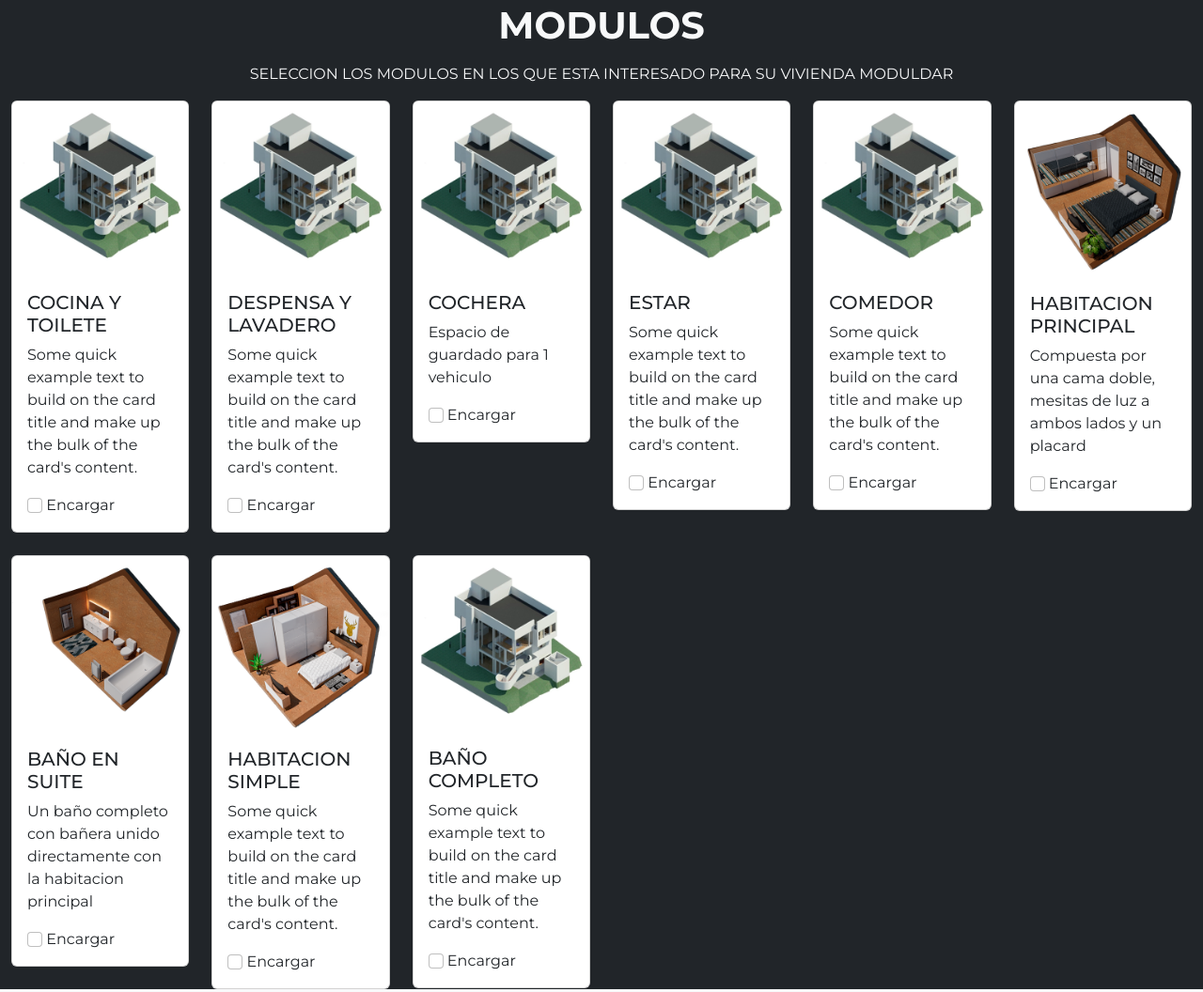
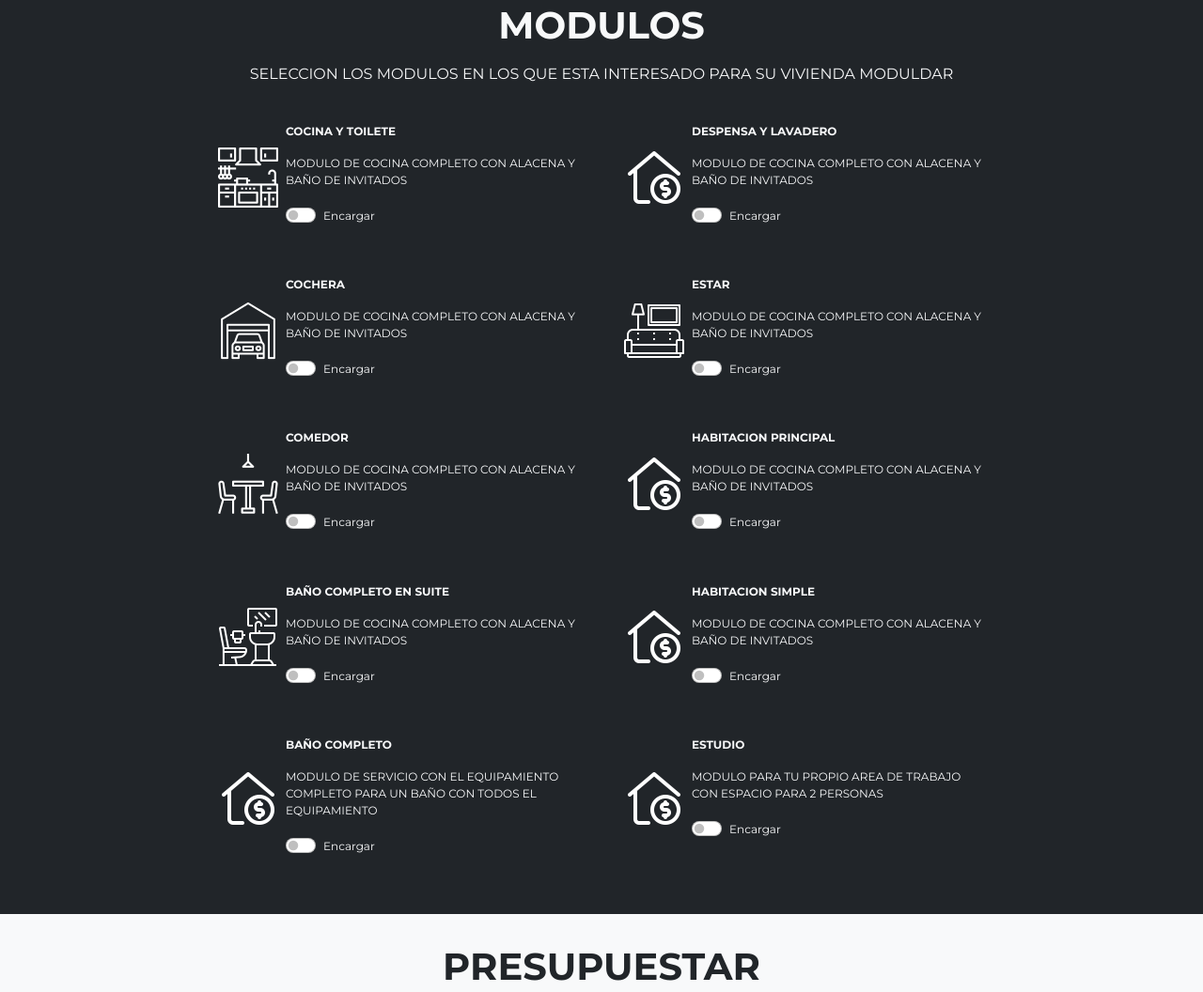
Before and after one commit to facundoheredia/CoderHouse_Javascript, a website with bundled scripts: page index.html in a window 1280 px wide. Shown: the part 1629-2685 px from the top of the page at 94% size. Built offline with nearby package versions, Linux system fonts and the light colour scheme.

Commit message:
modificado cards de modulos y diseño general de la pagina

```diff
--- a/index.html
+++ b/index.html
@@ -39,109 +39,164 @@
                     </section>
                 </div>
                 <!-- MODULOS Y PRESUPUESTAR -->
-                <div id="modulos" class="bg-dark d-flex flex-column justify-content-start align-items-center">
-                        <p class="text-light display-6 fw-bold">MODULOS</p>
-                        <p class="text-light">SELECCION LOS MODULOS EN LOS QUE ESTA INTERESADO PARA SU VIVIENDA MODULDAR</p>
-                        <div class="row row-cols-1 row-cols-md-6 g-4">
-                            <div class="col">
-                                <div class="card">
-                                    <img src="./assets/images/Axonometrica.webp" class="card-img-top" alt="...">
-                                    <div class="card-body">
-                                        <h5 class="card-title">COCINA Y TOILETE</h5>
-                                        <p class="card-text">Some quick example text to build on the card title and make up the bulk of the card's content.</p>
+                <div id="seccionModulos" class="bg-dark d-flex flex-column justify-content-start align-items-center text-light">
+                    <div id="modulosTilulo" class="d-flex flex-column justify-content-center align-items-center">
+                        <p class="display-6 fw-bold">MODULOS</p>
+                        <p>SELECCION LOS MODULOS EN LOS QUE ESTA INTERESADO PARA SU VIVIENDA MODULDAR</p>
+                    </div>
+                    <div id="modulosLista">
+                        <ul class="d-flex flex-row flex-wrap justify-content-center align-items-stretch">
+                            <li class="d-flex flex-row">
+                                <div class="d-flex justify-content-center align-items-center">
+                                    <img src="./assets/icons/modulos/cocina.png" height="64px" width="64px" alt="...">
+                                </div>
+                                <div class="d-flex flex-column">
+                                    <div>
+                                        <p class="fw-bold fs-6">COCINA Y TOILETE</p>
+                                        <p class="fs-6">MODULO DE COCINA COMPLETO CON ALACENA Y BAÑO DE INVITADOS</p>
+                                    </div>
+                                    <div class="form-check form-switch">
                                         <input class="form-check-input" type="checkbox" role="switch" id="CocinaToilete">
-                                        <label class="form-check-label" for="Cocina">Encargar</label></li>
+                                        <label class="form-check-label" for="CocinaToilete">Encargar</label>
                                     </div>
                                 </div>
+                            </li>
+                            <li class="d-flex flex-row">
+                                <div class="d-flex justify-content-center align-items-center">
+                                    <img src="./assets/icons/vivienda.png" height="64px" width="64px" alt="...">
                                 </div>
-                            <div class="col">
-                                <div class="card">
-                                    <img src="./assets/images/Axonometrica.webp" class="card-img-top" alt="...">
-                                    <div class="card-body">
-                                        <h5 class="card-title">DESPENSA Y LAVADERO</h5>
-                                        <p class="card-text">Some quick example text to build on the card title and make up the bulk of the card's content.</p>
+                                <div class="d-flex flex-column">
+                                    <div>
+                                        <p class="fw-bold fs-6">DESPENSA Y LAVADERO</p>
+                                        <p class="fs-6">MODULO DE COCINA COMPLETO CON ALACENA Y BAÑO DE INVITADOS</p>
+                                    </div>
+                                    <div class="form-check form-switch">
                                         <input class="form-check-input" type="checkbox" role="switch" id="DespensaLavadero">
-                                        <label class="form-check-label" for="Despensa">Encargar</label></li>
+                                        <label class="form-check-label" for="DespensaLavadero">Encargar</label>
                                     </div>
                                 </div>
+                            </li>
+                            <li class="d-flex flex-row">
+                                <div class="d-flex justify-content-center align-items-center">
+                                    <img src="./assets/icons/modulos/garaje.png" height="64px" width="64px" alt="...">
                                 </div>
-                            <div class="col">
-                                <div class="card">
-                                    <img src="./assets/images/Axonometrica.webp" class="card-img-top" alt="...">
-                                    <div class="card-body">
-                                      <h5 class="card-title">COCHERA</h5>
-                                      <p class="card-text">Espacio de guardado para 1 vehiculo</p>
+                                <div class="d-flex flex-column">
+                                    <div>
+                                        <p class="fw-bold fs-6">COCHERA</p>
+                                        <p class="fs-6">MODULO DE COCINA COMPLETO CON ALACENA Y BAÑO DE INVITADOS</p>
+                                    </div>
+                                    <div class="form-check form-switch">
                                         <input class="form-check-input" type="checkbox" role="switch" id="Cochera">
-                                      <label class="form-check-label" for="Cochera">Encargar</label></li>
+                                        <label class="form-check-label" for="Cochera">Encargar</label>
                                     </div>
                                 </div>
+                            </li>
+                            <li class="d-flex flex-row">
+                                <div class="d-flex justify-content-center align-items-center">
+                                    <img src="./assets/icons/modulos/sala-de-estar.png" height="64px" width="64px" alt="...">
                                 </div>
-                            <div class="col">
-                                <div class="card">
-                                    <img src="./assets/images/Axonometrica.webp" class="card-img-top" alt="...">
-                                    <div class="card-body">
-                                      <h5 class="card-title">ESTAR</h5>
-                                      <p class="card-text">Some quick example text to build on the card title and make up the bulk of the card's content.</p>
+                                <div class="d-flex flex-column">
+                                    <div>
+                                        <p class="fw-bold fs-6">ESTAR</p>
+                                        <p class="fs-6">MODULO DE COCINA COMPLETO CON ALACENA Y BAÑO DE INVITADOS</p>
+                                    </div>
+                                    <div class="form-check form-switch">
                                         <input class="form-check-input" type="checkbox" role="switch" id="Estar">
-                                      <label class="form-check-label" for="Estar">Encargar</label></li>
+                                        <label class="form-check-label" for="Estar">Encargar</label>
                                     </div>
                                 </div>
+                            </li>
+                            <li class="d-flex flex-row">
+                                <div class="d-flex justify-content-center align-items-center">
+                                    <img src="./assets/icons/modulos/mesa-del-comedor.png" height="64px" width="64px" alt="...">
                                 </div>
-                            <div class="col">
-                                <div class="card">
-                                    <img src="./assets/images/Axonometrica.webp" class="card-img-top" alt="...">
-                                    <div class="card-body">
-                                      <h5 class="card-title">COMEDOR</h5>
-                                      <p class="card-text">Some quick example text to build on the card title and make up the bulk of the card's content.</p>
+                                <div class="d-flex flex-column">
+                                    <div>
+                                        <p class="fw-bold fs-6">COMEDOR</p>
+                                        <p class="fs-6">MODULO DE COCINA COMPLETO CON ALACENA Y BAÑO DE INVITADOS</p>
+                                    </div>
+                                    <div class="form-check form-switch">
                                         <input class="form-check-input" type="checkbox" role="switch" id="Comedor">
-                                      <label class="form-check-label" for="Comedor">Encargar</label></li>
+                                        <label class="form-check-label" for="Comedor">Encargar</label>
                                     </div>
                                 </div>
+                            </li>
+                            <li class="d-flex flex-row">
+                                <div class="d-flex justify-content-center align-items-center">
+                                    <img src="./assets/icons/vivienda.png" height="64px" width="64px" alt="...">
                                 </div>
-                            <div class="col">
-                                <div class="card">
-                                    <img src="./assets/images/modulos/modulo_habitacion_principal.webp" class="card-img-top" alt="...">
-                                    <div class="card-body">
-                                      <h5 class="card-title">HABITACION PRINCIPAL</h5>
-                                      <p class="card-text">Compuesta por una cama doble, mesitas de luz a ambos lados y un placard</p>
+                                <div class="d-flex flex-column">
+                                    <div>
+                                        <p class="fw-bold fs-6">HABITACION PRINCIPAL</p>
+                                        <p class="fs-6">MODULO DE COCINA COMPLETO CON ALACENA Y BAÑO DE INVITADOS</p>
+                                    </div>
+                                    <div class="form-check form-switch">
                                         <input class="form-check-input" type="checkbox" role="switch" id="HabitacionPrincipal">
-                                      <label class="form-check-label" for="HabitacionPrincipal">Encargar</label></li>
+                                        <label class="form-check-label" for="HabitacionPrincipal">Encargar</label>
                                     </div>
                                 </div>
+                            </li>
+                            <li class="d-flex flex-row">
+                                <div class="d-flex justify-content-center align-items-center">
+                                    <img src="./assets/icons/modulos/bano-publico.png" height="64px" width="64px" alt="...">
                                 </div>
-                            <div class="col">
-                                <div class="card">
-                                    <img src="./assets/images/modulos/modulo_baño_principal.webp" class="card-img-top" alt="...">
-                                    <div class="card-body">
-                                      <h5 class="card-title">BAÑO EN SUITE</h5>
-                                      <p class="card-text">Un baño completo con bañera unido directamente con la habitacion principal</p>
-                                      <input class="form-check-input" type="checkbox" role="switch" id="BanioPrincipal">
-                                      <label class="form-check-label" for="BanioPrincipal">Encargar</label></li>
+                                <div class="d-flex flex-column">
+                                    <div>
+                                        <p class="fw-bold fs-6">BAÑO COMPLETO EN SUITE</p>
+                                        <p class="fs-6">MODULO DE COCINA COMPLETO CON ALACENA Y BAÑO DE INVITADOS</p>
+                                    </div>
+                                    <div class="form-check form-switch">
+                                        <input class="form-check-input" type="checkbox" role="switch" id="BanioCompletoEnSuite">
+                                        <label class="form-check-label" for="BanioCompletoEnSuite">Encargar</label>
                                     </div>
                                 </div>
+                            </li>
+                            <li class="d-flex flex-row">
+                                <div class="d-flex justify-content-center align-items-center">
+                                    <img src="./assets/icons/vivienda.png" height="64px" width="64px" alt="...">
                                 </div>
-                            <div class="col">
-                                <div class="card">
-                                    <img src="./assets/images/modulos/habitacion_secundaria.webp" class="card-img-top" alt="...">
-                                    <div class="card-body">
-                                      <h5 class="card-title">HABITACION SIMPLE</h5>
-                                      <p class="card-text">Some quick example text to build on the card title and make up the bulk of the card's content.</p>
-                                      <input class="form-check-input" type="checkbox" role="switch" id="HabitacionSecundaria">
-                                      <label class="form-check-label" for="HabitacionSecundaria">Encargar</label></li>
+                                <div class="d-flex flex-column">
+                                    <div>
+                                        <p class="fw-bold fs-6">HABITACION SIMPLE</p>
+                                        <p class="fs-6">MODULO DE COCINA COMPLETO CON ALACENA Y BAÑO DE INVITADOS</p>
+                                    </div>
+                                    <div class="form-check form-switch">
+                                        <input class="form-check-input" type="checkbox" role="switch" id="HabitacionSimple">
+                                        <label class="form-check-label" for="HabitacionSimple">Encargar</label>
                                     </div>
                                 </div>
+                            </li>
+                            <li class="d-flex flex-row">
+                                <div class="d-flex justify-content-center align-items-center">
+                                    <img src="./assets/icons/vivienda.png" height="64px" width="64px" alt="...">
                                 </div>
-                            <div class="col">
-                                <div class="card">
-                                    <img src="./assets/images/Axonometrica.webp" class="card-img-top" alt="...">
-                                    <div class="card-body">
-                                      <h5 class="card-title">BAÑO COMPLETO</h5>
-                                      <p class="card-text">Some quick example text to build on the card title and make up the bulk of the card's content.</p>
-                                      <input class="form-check-input" type="checkbox" role="switch" id="BanioSecundario">
-                                      <label class="form-check-label" for="BanioSecundario">Encargar</label></li>
+                                <div class="d-flex flex-column">
+                                    <div>
+                                        <p class="fw-bold fs-6">BAÑO COMPLETO</p>
+                                        <p class="fs-6">MODULO DE SERVICIO CON EL EQUIPAMIENTO COMPLETO PARA UN BAÑO CON TODOS EL EQUIPAMIENTO</p>
+                                    </div>
+                                    <div class="form-check form-switch">
+                                        <input class="form-check-input" type="checkbox" role="switch" id="BanioCompleto">
+                                        <label class="form-check-label" for="BanioCompleto">Encargar</label>
                                     </div>
                                 </div>
+                            </li>
+                            <li class="d-flex flex-row">
+                                <div class="d-flex justify-content-center align-items-center">
+                                    <img src="./assets/icons/vivienda.png" height="64px" width="64px" alt="...">
                                 </div>
+                                <div class="d-flex flex-column">
+                                    <div>
+                                        <p class="fw-bold fs-6">ESTUDIO</p>
+                                        <p class="fs-6">MODULO PARA TU PROPIO AREA DE TRABAJO CON ESPACIO PARA 2 PERSONAS</p>
+                                    </div>
+                                    <div class="form-check form-switch">
+                                        <input class="form-check-input" type="checkbox" role="switch" id="Estudio">
+                                        <label class="form-check-label" for="Estudio">Encargar</label>
+                                    </div>
+                                </div>
+                            </li>
+                        </ul>
                     </div>
                 </div>
                 <div id="presupuestar" class="bg-light d-flex flex-column">
--- a/javascript/modulos/funciones.js
+++ b/javascript/modulos/funciones.js
@@ -16,7 +16,7 @@ import {Modulo,Vivienda} from "./clases.js";
 /// return          -> la funcion devuelve la vivienda con las id de los modulos seleccionados
 function verificarModulos() {
                     //ARMAR DE MANERA DINAMICA LA FORMACION DEL ARRAY TOMANDO LOS ID
-    const modulosVivienda = ["#CocinaToilete","#DespensaLavadero","#Cochera","#Estar","#Comedor","#HabitacionPrincipal","#BanioPrincipal","#HabitacionSecundaria","#BanioSecundario"];
+    const modulosVivienda = ["#CocinaToilete","#DespensaLavadero","#Cochera","#Estar","#Comedor","#HabitacionPrincipal","#BanioCompletoEnSuite","#HabitacionSimple","#BanioCompleto","#Estudio"];
     let espacio;
     const modulosPedidos = [];
 
@@ -75,19 +75,24 @@ function armadoVivienda (modulosPedidos) {
                     precio = 15000;
                     cantidad = 1;
                 break;
-            case "#BanioPrincipal":
-                    nombre = "Baño Principal";
+            case "#BanioCompletoEnSuite":
+                    nombre = "Baño Completo en suite";
                     precio = 20000;
                     cantidad = 1;
                 break;
-            case "#HabitacionSecundaria":
-                    nombre = "Habitacion Secundaria";
+            case "#HabitacionSimple":
+                    nombre = "Habitacion Simple";
                     precio = 10000;
                     cantidad = 1;
                 break;
-            case "#BanioSecundario":
-                    nombre = "Baño Secundario";
+            case "#BanioCompleto":
+                    nombre = "Baño Completo";
                     precio = 15000;
+                    cantidad = 1;
+                break;
+            case "#Estudio":
+                    nombre = "Estudio";
+                    precio = 5000;
                     cantidad = 1;
                 break;
             default:
@@ -124,15 +129,15 @@ function presupuestoFinal (viviendaArmada) {
 }
 
 // FUNCION MOSTRAR PRESUPUESTO
-///@brief Funcion que se encarga de mostar insertando en el DOM los datos de la vivienda presupuestada
+/// @brief Funcion que se encarga de mostar insertando en el DOM los datos de la vivienda presupuestada
 function mostrarPresupuesto (viviendaFinal) {
     const montoVivienda = document.querySelector("#montoVivienda");
     const cantidadModulos = document.querySelector("#cantidadModulos");
     const detalleModulos = document.querySelector("#detalleModulos");
 
     //DEJAR ASI O HACER UN ENVI
-    montoVivienda.innerText = ` ${viviendaFinal.presupuesto}`;
-    cantidadModulos.innerText = ` ${viviendaFinal.cantidadModulos}`;
+    montoVivienda.innerText =`${viviendaFinal.presupuesto}`;
+    cantidadModulos.innerText =`${viviendaFinal.cantidadModulos}`;
     //VERIFICAR ESTA SALIDA
     detalleModulos.innerText = viviendaFinal.modulos;
     console.log(`SE DETALLAN CADA UNO DE LOS MODULOS: ${viviendaFinal.modulos}`);
--- a/scss/modulos/mains/_mainIndex.scss
+++ b/scss/modulos/mains/_mainIndex.scss
@@ -15,11 +15,44 @@ main {
         padding: 0 2rem 0 2rem;
       }
     }
-    #modulos {
-      padding-top: 2rem;
+    #seccionModulos {
+      padding: 2rem 0 0 0;
+      #modulosTitulo {
+        width: 100vw;
+      }
+      #modulosLista {
+        padding: 0 2rem 2rem 2rem;
+        height: 100%;
+        width: 100%;
+        ul {
+          height: 100%;
+          width: 100%;
+          padding: 0;
+          li {
+            max-width: 400px;
+            padding: 0.5rem;
+            margin: 1rem;
+            div {
+              img {
+                margin-right: 0.5rem;
+              }
+            }
+            div {
+              div {
+                p {
+                  font-size: 0.75rem !important;
+                }
+                label {
+                  font-size: 0.75rem !important;
+                }
+              }
+            }
+          }
+        }
+      }
     }
     #presupuestar {
-      height: 75vh;
+      height: 50vh;
       padding-top: 2rem;
       #presupuestarResultados {
         padding-top: 2rem;
@@ -28,7 +61,6 @@ main {
     #contacto {
       height: 25vh;
       padding-top: 2rem;
-
     }
   }
 }
```
Also changed, not shown: assets/icons/modulos/bano-publico.png (added), assets/icons/modulos/cocina.png (added), assets/icons/modulos/garaje.png (added), assets/icons/modulos/mesa-del-comedor.png (added), assets/icons/modulos/sala-de-estar.png (added), assets/icons/vivienda.png (added), css/style.css. Lines whose indentation alone changed are shown as unchanged.
